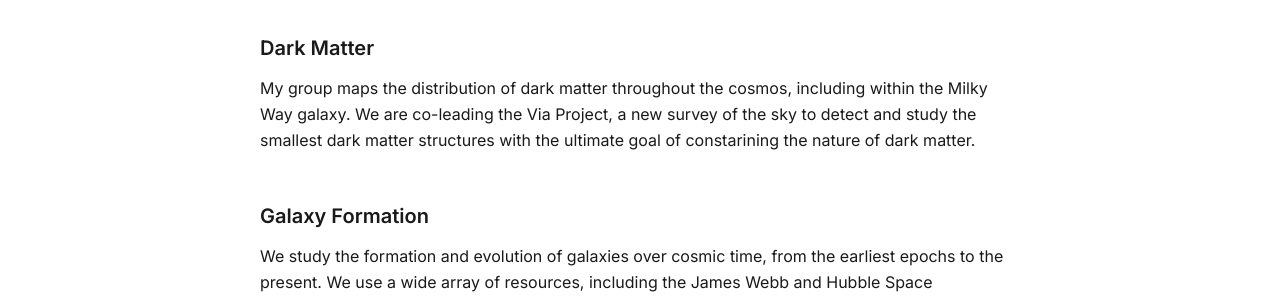
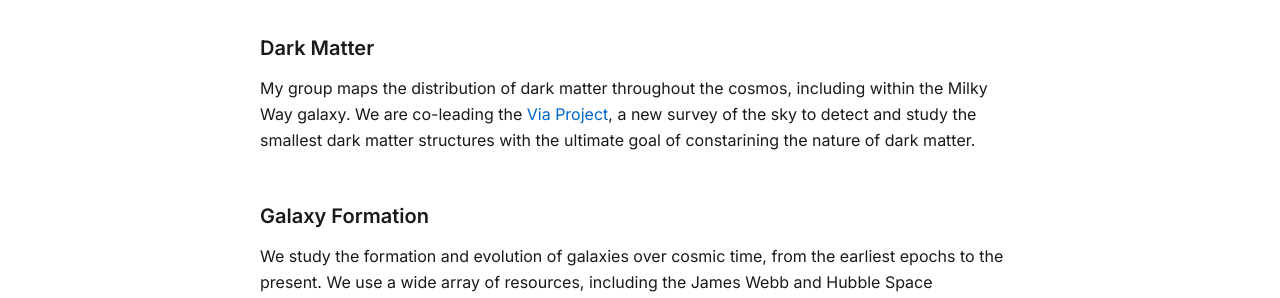
Before and after one commit to cconroy20/cconroy20.github.io, a Jekyll site: the page index.html, which Jekyll copies as it is, in a window 1280 px wide and 900 px high, scrolled down 456 px. Shown: the part 182-480 px from the top of the window. Built offline with Jekyll 4.4.1, drawn with Linux system fonts in a browser that asks for light colours; part of the change alters nothing that is shown.

```diff
--- a/index.html
+++ b/index.html
@@ -257,7 +257,7 @@
                 <div class="research-grid">
                     <div class="research-item">
                         <h3>Dark Matter</h3>
-                        <p>My group maps the distribution of dark matter throughout the cosmos, including within the Milky Way galaxy.  We are co-leading the Via Project, a new survey of the sky to detect and study the smallest dark matter structures with the ultimate goal of constarining the nature of dark matter.</p>
+                        <p>My group maps the distribution of dark matter throughout the cosmos, including within the Milky Way galaxy.  We are co-leading the <a href="https://via-project.org" target="_blank">Via Project</a>, a new survey of the sky to detect and study the smallest dark matter structures with the ultimate goal of constarining the nature of dark matter.</p>
                     </div>
 
                     <div class="research-item">
```
